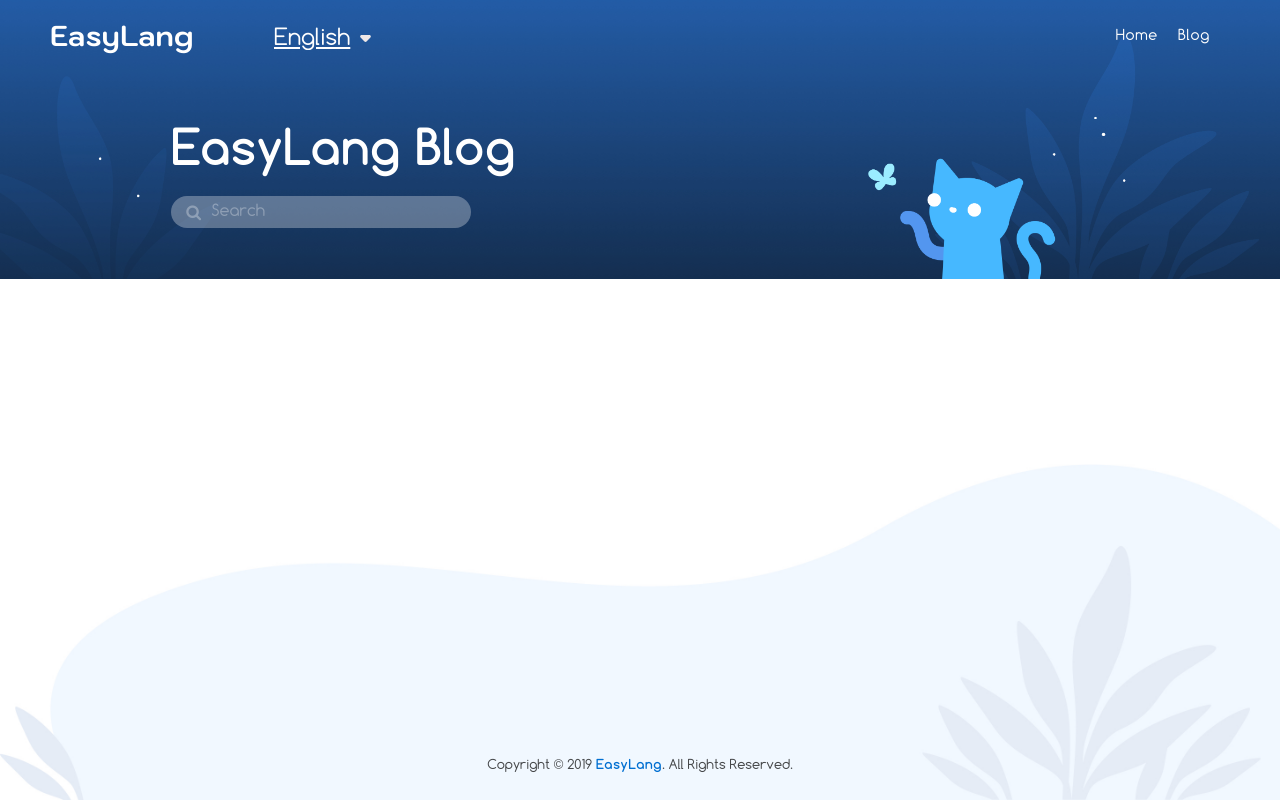
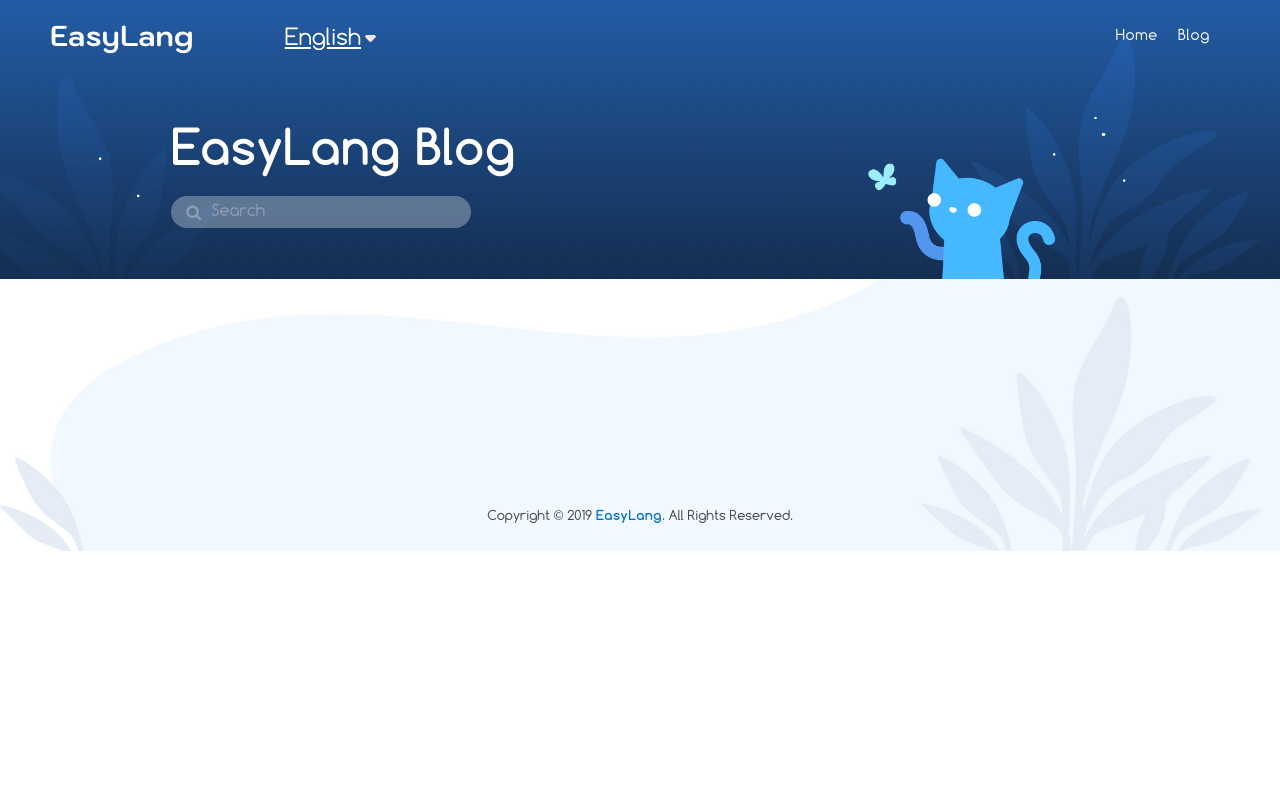
Before and after one commit to beibutus/website, a React app: page /blog in a window 1280 px wide. Built offline with nearby package versions, Linux system fonts and the light colour scheme.

Commit message:
Add language control to url

```diff
--- a/src/assets/languages/ru.json
+++ b/src/assets/languages/ru.json
@@ -11,9 +11,9 @@
     "headPleasure": "Учи языки с удовольствием",
     "contentPleasure": "Любой ресурс, как <b>Netflix</b> и <b>Youtube</b> может стать твоим уроком. Выбери свою любимую тематику и начни изучать.",
     "headMemory": "Всё, что ты читаешь или видишь - это подсказки для твоей памяти",
-    "contentMemory": "Контекстное обучение EasyLang построено на материалах, которые ты изучал ранее",
+    "contentMemory": "Наше обучение основано на материалах, которые вы изучили ранее",
     "headOurApp": "<span> EasyLang.app </span> <sup> BETA </sup>",
-    "contentOurApp": "EasyLang это <a class=\"openSoftware\" target=\"_blank\" href=\"https://en.wikipedia.org/wiki/Free_and_open-source_software\" id=\"openSource\">open-source</a> проект. Использование абсолютно бесплатно",
+    "contentOurApp": "EasyLang это <a class=\"openSoftware\" target=\"_blank\" href=\"https://en.wikipedia.org/wiki/Free_and_open-source_software\" id=\"openSource\">open-source</a> проект. <br>Использование абсолютно бесплатно",
     "extension": "для Chrome",
     "extensionGuide": "Как установить",
     "headHowItWorks": "Как учиться с EasyLang?",
--- a/src/components/App/App.scss
+++ b/src/components/App/App.scss
@@ -1,11 +1,4 @@
 @import "../../styles/variables";
-.App {
-    margin: 0;
-    padding: 0;
-    text-align: center;
-    position: relative;
-    min-height: 100vh;
-}
 
 .content {
     padding: 2vh 0 5vh 0;
--- a/src/components/App/index.jsx
+++ b/src/components/App/index.jsx
@@ -1,15 +1,10 @@
 import React from "react";
-import { Router } from "@reach/router";
+import { Router, navigate } from "@reach/router";
 import "./App.scss";
-import Blog from "../Blog";
-import Navbar from "../Navbar";
-import Home from "../Home";
-import BtnTop from "../BtnTop";
-import ScrollToTop from "../ScrollToTop";
 import languageEn from "../../assets/languages/en.json";
 import languageRu from "../../assets/languages/ru.json";
 import languageCn from "../../assets/languages/cn.json";
-import NotFound from "../NotFound";
+import Main from "../Main";
 
 class App extends React.Component {
     constructor(props) {
@@ -18,9 +13,6 @@ class App extends React.Component {
             en: languageEn,
             ru: languageRu,
             cn: languageCn
-        };
-        this.state = {
-            language: this.getUserLanguageFromInputList()
         };
     }
     getUserLanguageFromInputList() {
@@ -40,9 +32,23 @@ class App extends React.Component {
         );
     }
     handleLanguage = lang => {
-        this.setState({
-            language: lang
-        });
+        let path = window.location.pathname;
+        const langs = Object.keys(this.langStore)
+        if (langs.every(l=>{
+            const reg = new RegExp('^/'+l)
+            return path.search(reg) === -1
+        })){
+            navigate("/" + lang + (path === '/' ? '' : path));
+        }else{
+            let newPath = path.split('/');
+            newPath.shift();
+            newPath.shift();
+            newPath = newPath.join('/');
+            newPath = newPath ? '/'+newPath : '';
+            newPath = "/" + lang + newPath;
+            navigate(newPath);
+        }
+
     };
     getLangList() {
         return Object.keys(this.langStore).map(k => {
@@ -52,23 +58,26 @@ class App extends React.Component {
     render() {
         return (
             <div className="App">
-                <Navbar
-                    curLang={this.state.language}
-                    langList={this.getLangList()}
-                    handleLanguage={this.handleLanguage}
-                    text={this.langStore[this.state.language]}
-                ></Navbar>
-                <Router basepath="/">
-                    <ScrollToTop path="/">
-                        <Home
-                            path="/"
-                            text={this.langStore[this.state.language]}
-                        ></Home>
-                        <Blog path="blog/*"></Blog>
-                        <NotFound default></NotFound>
-                    </ScrollToTop>
+                <Router>
+                    {Object.keys(this.langStore).map(lang => (
+                        <Main
+                            path={`/${lang}/*`}
+                            language={lang}
+                            langList={this.getLangList()}
+                            handleLanguage={this.handleLanguage}
+                            text={this.langStore[lang]}
+                            key={lang}
+                        />
+                    ))}
+                    <Main
+                        path={`/*/`}
+                        language={this.getUserLanguageFromInputList()}
+                        langList={this.getLangList()}
+                        handleLanguage={this.handleLanguage}
+                        text={this.langStore[this.getUserLanguageFromInputList()]}
+                        key={this.getUserLanguageFromInputList()}
+                    />
                 </Router>
-                <BtnTop></BtnTop>
             </div>
         );
     }
--- a/src/components/Blog/ArticlesList/index.jsx
+++ b/src/components/Blog/ArticlesList/index.jsx
@@ -2,6 +2,9 @@ import React from "react";
 import "./ArticlesList.scss";
 
 export default class ArticlesList extends React.Component {
+    componentDidMount(){
+        this.props.changeStateShowSearch(true);
+    }
     render() {
         return (
             <div className="articlesList">{this.props.findedArticles}</div>
--- a/src/components/Blog/Blog.scss
+++ b/src/components/Blog/Blog.scss
@@ -7,7 +7,7 @@
     background-position: bottom center;
     background-size: contain;
     font-size: 1rem;
-    position: absolute;
+    position: relative;
     width: 100%;
     min-height: 100%;
     margin-top: -70px;
--- a/src/components/Blog/FullArticle/index.jsx
+++ b/src/components/Blog/FullArticle/index.jsx
@@ -2,6 +2,9 @@ import React from "react";
 import "./FullArticle.scss";
 
 export default class ArticlesList extends React.Component {
+    componentDidMount(){
+        this.props.changeStateShowSearch(false);
+    }
     render() {
         const curArticle = this.props.articleComponents.find(c=>c.props.id === this.props.id);
         return (
--- a/src/components/Blog/index.jsx
+++ b/src/components/Blog/index.jsx
@@ -18,6 +18,7 @@ export default class Blog extends React.Component {
                 .forEach(key => this.articles.push(context(key)));
         })(require.context("../../articles/", false, /.html$/));
         this.state = {
+            showSearch: true,
             findArticleText: ""
         };
     }
@@ -43,6 +44,9 @@ export default class Blog extends React.Component {
             findArticleText: text
         });
     };
+    changeStateShowSearch = (state = true)=> {
+        this.setState({showSearch:state})
+    }
     render() {
         const findedArticles = this.generateArticleComponents().filter(
             a =>
@@ -55,13 +59,13 @@ export default class Blog extends React.Component {
                 <Header
                     findArticleText={this.state.findArticleText}
                     handleFindText={this.handleFindText}
-                    showSearch={this.props.location.pathname === '/blog' || this.props.location.pathname === '/blog/'}
+                    showSearch={this.state.showSearch}
                 ></Header>
                 <div className="content">
                     <div className="container">
                         <Router>
-                            <ArticlesList path="/" findedArticles={findedArticles}></ArticlesList>
-                            <FullArticle path=":id" articleComponents = {this.generateArticleComponents(true)}></FullArticle>
+                            <ArticlesList path="/" findedArticles={findedArticles} changeStateShowSearch={this.changeStateShowSearch}></ArticlesList>
+                            <FullArticle path=":id" articleComponents = {this.generateArticleComponents(true)} changeStateShowSearch={this.changeStateShowSearch}></FullArticle>
                         </Router>
                     </div>
                 </div>
--- a/src/components/Home/index.jsx
+++ b/src/components/Home/index.jsx
@@ -366,7 +366,7 @@ export default class Home extends React.Component {
                     <div className="blog">
                         <h2>{this.getLangText('blog')}</h2>
                         <div className="blog-button">
-                            <Link to="/blog">{this.getLangText('Blog')}</Link>
+                            <Link to="blog">{this.getLangText('Blog')}</Link>
                         </div>
                     </div>
                 </div>
--- /dev/null
+++ b/src/components/Main/index.jsx
@@ -0,0 +1,34 @@
+import React from "react";
+import { Router } from "@reach/router";
+import Blog from "../Blog";
+import Navbar from "../Navbar";
+import Home from "../Home";
+import BtnTop from "../BtnTop";
+import ScrollToTop from "../ScrollToTop";
+import NotFound from "../NotFound";
+
+export default class App extends React.Component {
+    render() {
+        return (
+            <div className="Main">
+                <Navbar
+                    curLang={this.props.language}
+                    langList={this.props.langList}
+                    handleLanguage={this.props.handleLanguage}
+                    text={this.props.text}
+                ></Navbar>
+                <Router>
+                    <ScrollToTop path="/">
+                        <Home
+                            path="/"
+                            text={this.props.text}
+                        ></Home>
+                        <Blog path="/blog/*"></Blog>
+                        <NotFound default></NotFound>
+                    </ScrollToTop>
+                </Router>
+                <BtnTop></BtnTop>
+            </div>
+        );
+    }
+}
--- a/src/components/Navbar/Navbar.scss
+++ b/src/components/Navbar/Navbar.scss
@@ -87,8 +87,17 @@ select {
     font-size: 1.4rem;
     text-decoration: underline;
     padding: 10px;
+    padding-right: 15px;
     cursor: pointer;
     outline: none;
+    text-align-last: right;
+    &::after{
+        content:'';
+        display: block;
+        height: 100%;
+        width: 100%;
+        background: red;
+    }
 }
 
 .lang option {
--- a/src/index.css
+++ b/src/index.css
@@ -26,7 +26,7 @@ code {
 }
 
 h2 {
-    font-size: 2.3rem;
+    font-size: 2rem;
     font-weight: 500;
     word-wrap: break-word;
     word-break: keep-all;
@@ -40,7 +40,7 @@ h3 {
 
 p {
     margin: 2% 0;
-    font-size: 1.4rem;
+    font-size: 1.2rem;
     font-weight: normal;
     line-height: 1.2;
     color: rgba(0, 0, 0, 0.72);
```
Also changed, not shown: src/components/Navbar/index.jsx (+3 -33 lines), 77 other files (tests, documents, lock files or other folders).
